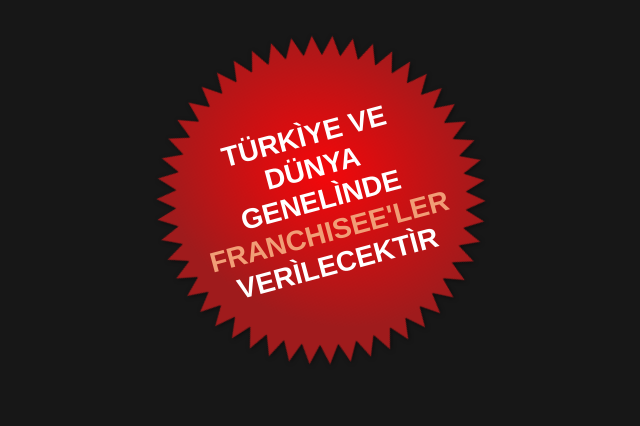
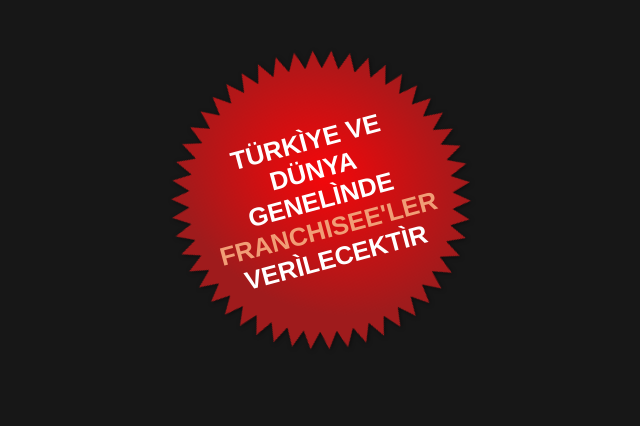
Before and after one commit to kayecandy/experiments, a PHP site: page / in a window 1280 px wide, with the pointer over the restyled element. Shown: the top 426 px of the page, without its empty margins (319-959 px from the left). Run offline with PHP 8.4, Linux system fonts and the light colour scheme.

Commit message:
[ribbon] - Removed hover

```diff
--- a/ribbon/style.css
+++ b/ribbon/style.css
@@ -63,17 +63,6 @@ body{
 
   -webkit-filter: drop-shadow(1px 1px 2px rgba(0,0,0,.5));
           filter: drop-shadow(1px 1px 2px rgba(0,0,0,.5));
-}
-
-.cndce-shape.loaded:hover{
-  -webkit-transform: scale(1.1);
-     -moz-transform: scale(1.1);
-      -ms-transform: scale(1.1);
-       -o-transform: scale(1.1);
-          transform: scale(1.1);
-  /*-webkit-animation: unset;
-     -moz-animation: unset;
-          animation: unset;*/
 }
 
 .cndce-shape.loaded{
```
